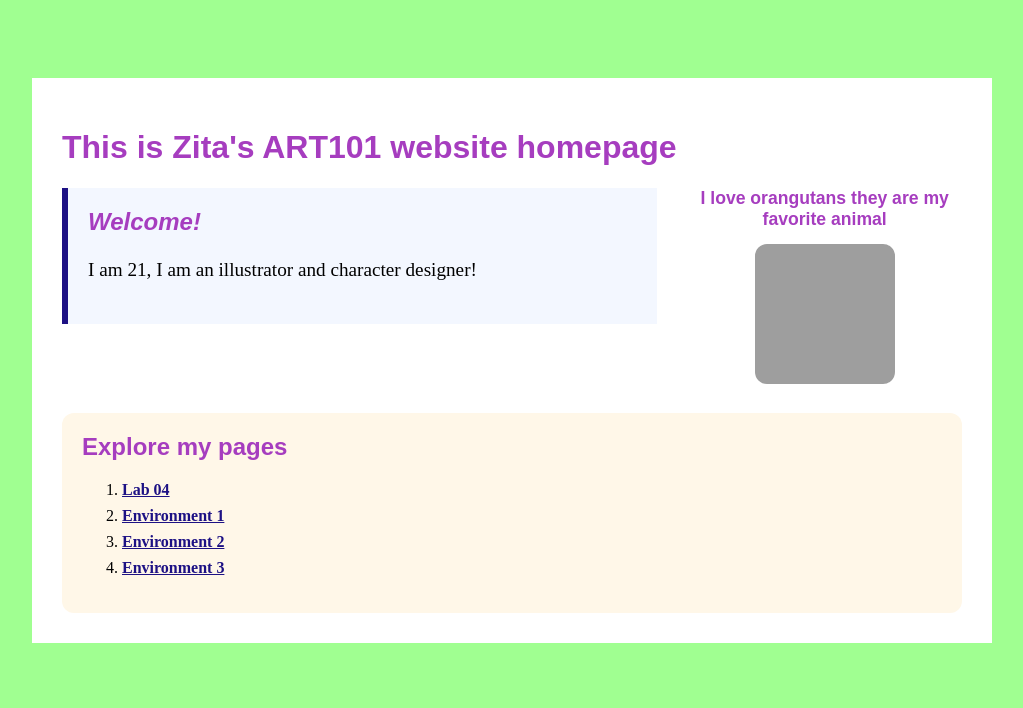
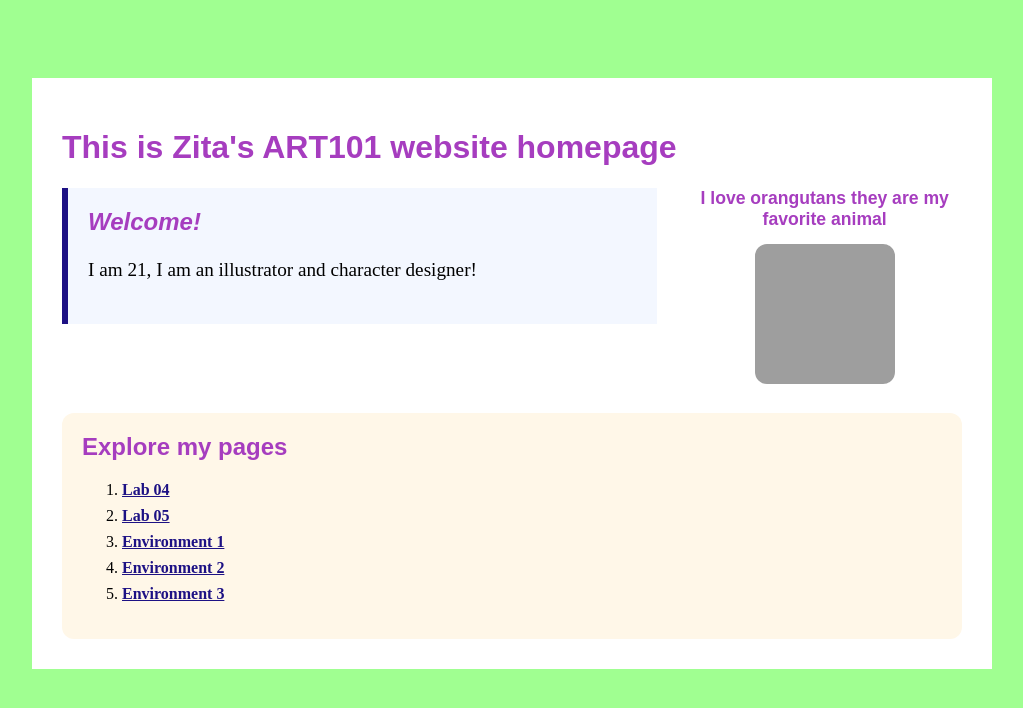
Before and after one commit to ruthlessyammy/Art101, a plain HTML site: page index.html in a window 1280 px wide. Shown: the whole page, without its empty margins (128-1151 px from the left). Drawn offline with Linux system fonts and the light colour scheme; grey boxes are pictures that could not be loaded.

Commit message:
Update index.html

```diff
--- a/index.html
+++ b/index.html
@@ -31,6 +31,7 @@
             <h2>Explore my pages</h2>
             <ol>
                 <li><a href="environ/exercises/lab04.html">Lab 04</a></li>
+                <li><a href="environ/exercises/lab05.html">Lab 05</a></li>
                 <li><a href="environ/env01.html">Environment 1</a></li>
                 <li><a href="environ/env02.html">Environment 2</a></li>
                 <li><a href="environ/env03.html">Environment 3</a></li>
```
